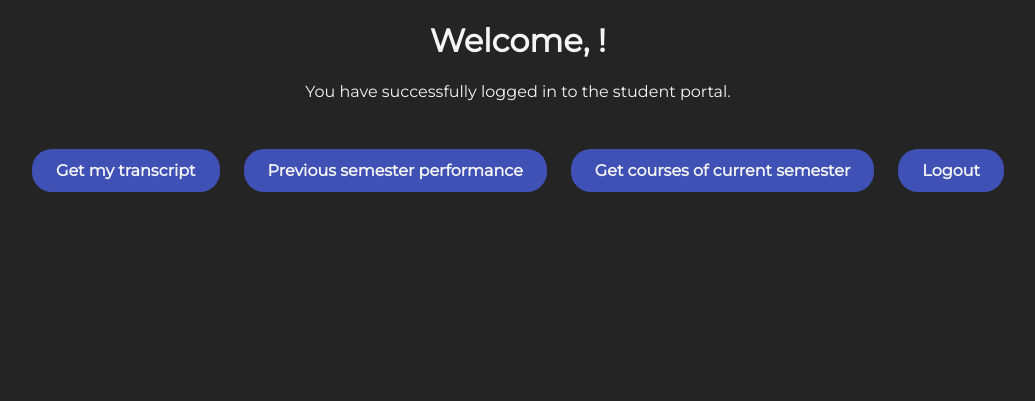
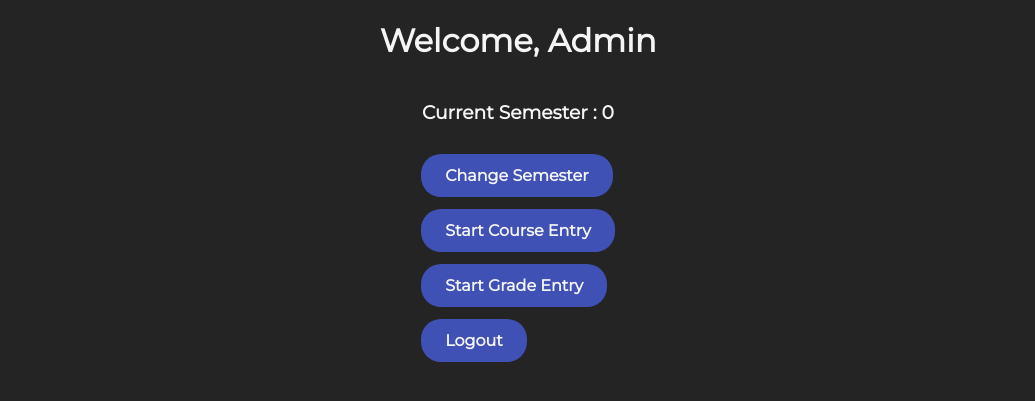
Before and after one commit to shank03/DeanWebTeam, a PHP site: page /admin in a window 1280 px wide. Shown: the top 401 px of the page, without its empty margins (122-1157 px from the left). Run offline with PHP 8.4, Linux system fonts and the light colour scheme; the visitor is signed in with stand-in values (Sample User, id 1); data that the repository does not hold is empty.

Commit message:
admin: Implement login, toggle course and grade entry
Signed-off-by: Shashank Verma <shashank.verma2002@gmail.com>

```diff
--- a/admin.php
+++ b/admin.php
@@ -2,30 +2,25 @@
 include 'admin_page/funcs.php';
 
 if (isset($_POST['admin_submit'])) {
-    // $regno = $_POST['registrationNumber'];
-    // $password = $_POST['password'];
+    $password = $_POST['password'];
 
-    // if (strlen($regno) != 8) {
-    //     echo "<script>alert(\"Registration number should be 8 digits\"); window.location.href='student'</script>";
-    //     return;
-    // }
-    // if (strlen($password) < 6) {
-    //     echo "<script>alert(\"Password length should be more than 6\"); window.location.href='student'</script>";
-    //     return;
-    // }
+    if (strlen($password) < 6) {
+        echo "<script>alert(\"Password length should be more than 6\"); window.location.href='admin'</script>";
+        return;
+    }
 
-    // $session_val = login_student($regno, $password);
-    // if ($session_val == "") {
-    //     header('Location: student');
-    //     exit;
-    // } else {
-    //     echo "<script>alert(\"{$session_val}\"); window.location.href='student'</script>";
-    // }
+    $session_val = login_admin($password);
+    if ($session_val == "") {
+        header('Location: admin');
+        exit;
+    } else {
+        echo "<script>alert(\"{$session_val}\"); window.location.href='admin'</script>";
+    }
 }
 
 if (isset($_POST['admin_logout'])) {
-    logout_student();
-    header('Location: student');
+    logout_admin();
+    header('Location: admin');
     exit;
 }
 
--- a/admin_page/dashboard.php
+++ b/admin_page/dashboard.php
@@ -69,25 +69,105 @@
         .nav_btn:hover {
             background-color: #5f5f5f;
         }
+
+        .form-container {
+            display: flex;
+            flex-direction: column;
+            align-items: center;
+            justify-content: center;
+            margin: 56px 0 30px 0;
+        }
+
+        /* Minimalist design for form elements */
+        form {
+            display: flex;
+            flex-direction: column;
+            align-items: center;
+        }
+
+        label,
+        button,
+        h1 {
+            font-family: 'Montserrat', sans-serif;
+        }
+
+        label,
+        input,
+        button {
+            margin: 10px 0;
+            font-size: 16px;
+        }
+
+        input,
+        button {
+            padding: 12px;
+            border: none;
+            border-radius: 4px;
+            background-color: #424242;
+            color: #f5f5f5;
+        }
+
+        /* Increase border width and change color on focus */
+        input:focus,
+        button:focus {
+            border: 2px solid #3f51b5;
+            outline: none;
+        }
+
+        /* Rounded corners for form container */
+        .form-container {
+            border-radius: 20px;
+            overflow: hidden;
+        }
+
+        /* Rounded corners for inputs and button */
+        input,
+        button {
+            border-radius: 20px;
+        }
+
+        /* Colorful button */
+        button {
+            background-color: #3f51b5;
+            color: #f5f5f5;
+        }
+
+        /* Change button color on hover */
+        button:hover {
+            background-color: #5f5f5f;
+        }
     </style>
 </head>
 
 <body>
+    <?php
+    $detail = get_admin_detail();
+    $entry_stat = get_entry_status();
 
-    <!-- <h1>Welcome, Professor !</h1> -->
-    <?php
-            // $regno = $_SESSION['std_regno'];
-            // $student = get_student_detail($regno);
-            ?>
-
-    <h1>Welcome, <?php echo ($student != null) ? $student['first_name'] : '' ?> !</h1>
-    <p>You have successfully logged in to the student portal.</p>
+    if (isset($_POST['admin_grade_entry'])) {
+        toggle_grade_entry(!$entry_stat[1]);
+        header('Location: admin');
+        exit;
+    }
+    if (isset($_POST['admin_course_entry'])) {
+        toggle_course_entry(!$entry_stat[0]);
+        header('Location: admin');
+        exit;
+    }
+    if (isset($_POST['admin_change_sem'])) {
+        change_semester();
+        header('Location: admin');
+        exit;
+    }
+    ?>
+    <h1>Welcome, Admin</h1>
     <form method="post">
-        <div class="options">
-            <button href="transcript.php" class="nav_btn">Get my transcript</button>
-            <button href="performance.php" class="nav_btn">Previous semester performance</button>
-            <button href="courses.php" class="nav_btn">Get courses of current semester</button>
-            <button type="submit" name="logout" class="nav_btn">Logout</button>
+        <h3>Current Semester : <?php echo $detail['semester'] ?></h3>
+        <div class="form-options">
+            <button type="submit" name="admin_change_sem" class="nav_btn">Change Semester</button>
+            <button type="submit" name="admin_course_entry" class="nav_btn"><?php echo $entry_stat[0] ? "Stop Course Entry" : "Start Course Entry" ?></button>
+            <button type="submit" name="admin_grade_entry" class="nav_btn"><?php echo $entry_stat[1] ? "Stop Grade Entry" : "Start Grade Entry" ?></button>
+            <button type="submit" name="admin_logout" class="nav_btn">Logout</button>
         </div>
     </form>
 </body>
--- a/admin_page/funcs.php
+++ b/admin_page/funcs.php
@@ -1,22 +1,21 @@
 <?php
 session_start();
 
-function login_admin($regno, $password)
+function login_admin($password)
 {
-    $result = get_student_detail($regno);
+    $result = get_admin_detail();
     if ($result == null) {
-        return "Student doesn't exists";
+        return "Admin doesn't exists";
     }
     if (password_verify($password, $result['password_hash'])) {
-        $_SESSION['std_login'] = true;
-        $_SESSION['std_regno'] = $regno;
+        $_SESSION['admin_login'] = true;
         return "";
     } else {
         return "Incorrect password";
     }
 }
 
-function logout_student()
+function logout_admin()
 {
     unset($_POST);
     session_start();
@@ -24,11 +23,10 @@
     session_destroy();
 }
 
-function get_student_detail($regno)
+function get_admin_detail()
 {
     $db = new PDO('mysql:host=localhost;dbname=dean', 'root', '');
-    $query = $db->prepare('SELECT * FROM student WHERE registration_number = :reg');
-    $query->bindParam(':reg', $regno);
+    $query = $db->prepare('SELECT * FROM admin LIMIT 1');
     $query->execute();
 
     if ($query->rowCount() <= 0) {
@@ -37,9 +35,36 @@
     return $query->fetch(PDO::FETCH_ASSOC);
 }
 
-function hash_password($password)
+function get_entry_status()
 {
-    $r_salt = file_get_contents('salt.txt');
-    $option = ['cost' => intval($r_salt)];
-    return password_hash($password, PASSWORD_BCRYPT, $option);
+    $db = new PDO('mysql:host=localhost;dbname=dean', 'root', '');
+    $query = $db->prepare('SELECT * FROM admin');
+    $query->execute();
+
+    if ($query->rowCount() <= 0) {
+        return [false, false];
+    }
+    $result = $query->fetch(PDO::FETCH_ASSOC);
+    return [boolval($result['course_entry']), boolval($result['grade_entry'])];
 }
+
+function toggle_grade_entry($val)
+{
+    $db = new PDO('mysql:host=localhost;dbname=dean', 'root', '');
+    $query = $db->prepare('UPDATE admin SET grade_entry = :v');
+    $query->bindParam(':v', $val);
+    $query->execute();
+}
+
+function toggle_course_entry($val)
+{
+    $db = new PDO('mysql:host=localhost;dbname=dean', 'root', '');
+    $query = $db->prepare('UPDATE admin SET course_entry = :v');
+    $query->bindParam(':v', $val);
+    $query->execute();
+}
+
+function change_semester()
+{
+    // TODO: Change semester
+}
--- a/other/ref_db.sql
+++ b/other/ref_db.sql
@@ -70,9 +70,11 @@
 );
 
 CREATE TABLE admin (
+    employee_id INT NOT NULL,
     password_hash VARCHAR(255) NOT NULL,
     course_entry boolean NOT NULL DEFAULT FALSE,
-    grade_entry boolean NOT NULL DEFAULT FALSE
+    grade_entry boolean NOT NULL DEFAULT FALSE,
+    semester INT NOT NULL
 );
 
 # Queries
```
